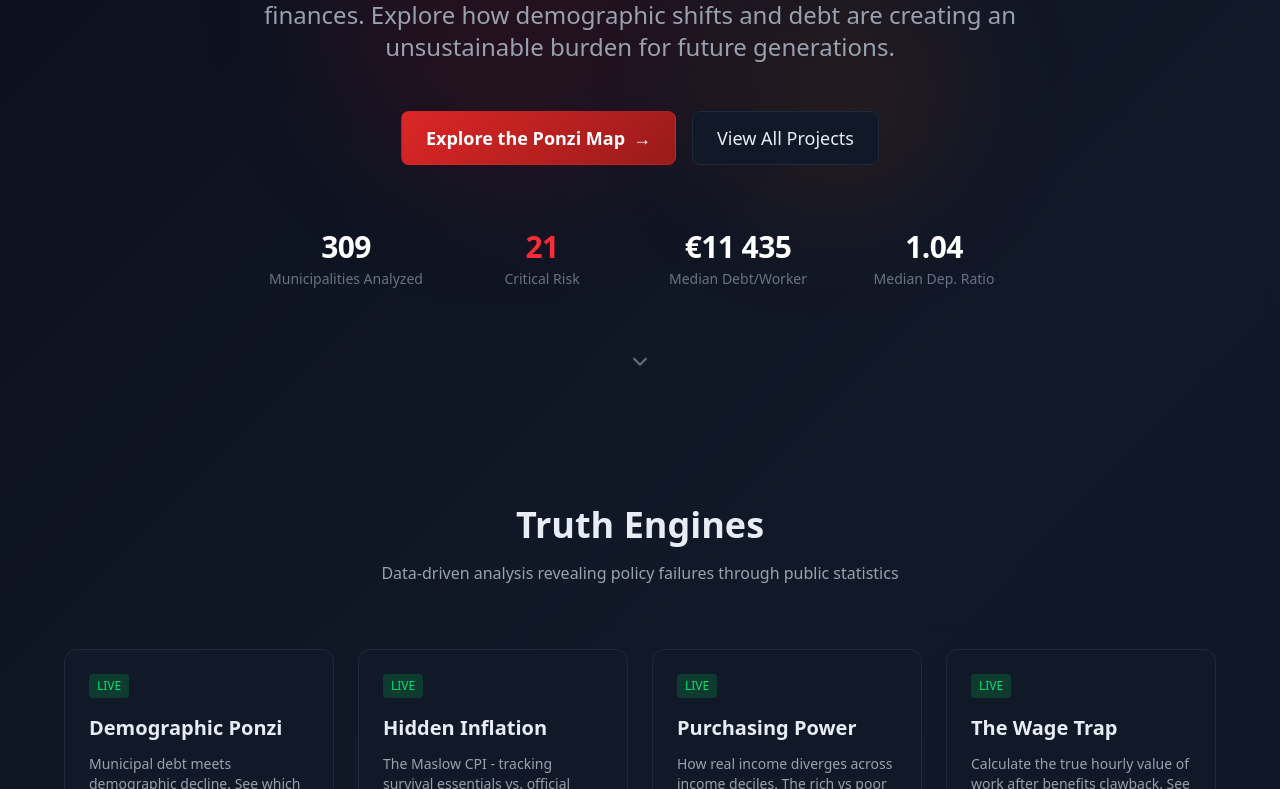
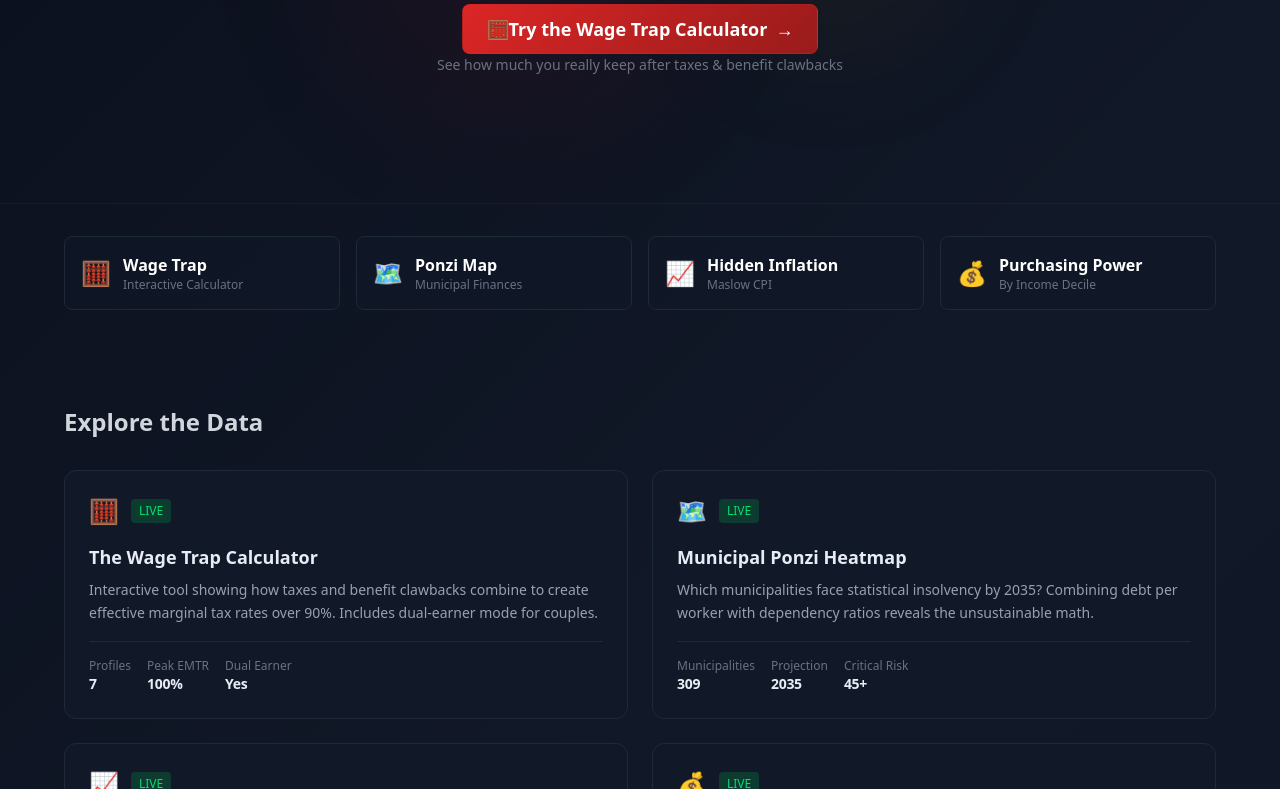
Before and after one commit to Olliwn/truth_engine, a Next.js app: page / in a window 1280 px wide. Shown: the part 391-1180 px from the top of the page. Built offline with nearby package versions, Linux system fonts and the light colour scheme.

Commit message:
Redesign main page for balanced project showcase
- Compact hero with generic branding
- Interactive Wage Trap Calculator as main CTA
- Quick links bar showing all 4 projects equally
- 2x2 grid for detailed project cards
- De-emphasize Ponzi Map from center stage

```diff
--- a/src/app/page.tsx
+++ b/src/app/page.tsx
@@ -1,151 +1,146 @@
 import Link from 'next/link';
-import { promises as fs } from 'fs';
-import path from 'path';
-import { PonziData } from '@/lib/types';
-import { formatNumber } from '@/lib/calculations';
-
-async function getPonziStats() {
-  try {
-    const filePath = path.join(process.cwd(), 'data', 'ponzi_index.json');
-    const data = await fs.readFile(filePath, 'utf-8');
-    const ponziData: PonziData = JSON.parse(data);
-    return ponziData['2035']?.statistics || null;
-  } catch {
-    return null;
-  }
-}
 
 export default async function Home() {
-  const stats = await getPonziStats();
-
   return (
     <main className="min-h-screen">
-      {/* Hero Section */}
-      <section className="relative min-h-screen flex items-center justify-center overflow-hidden">
+      {/* Hero Section - Compact */}
+      <section className="relative py-20 md:py-32 overflow-hidden">
         {/* Background gradient effects */}
         <div className="absolute inset-0 bg-gradient-to-b from-red-950/20 via-transparent to-transparent" />
-        <div className="absolute top-1/4 left-1/4 w-96 h-96 bg-red-600/10 rounded-full blur-3xl" />
-        <div className="absolute bottom-1/4 right-1/4 w-64 h-64 bg-orange-600/10 rounded-full blur-3xl" />
+        <div className="absolute top-1/4 left-1/4 w-96 h-96 bg-red-600/5 rounded-full blur-3xl" />
+        <div className="absolute bottom-1/4 right-1/4 w-64 h-64 bg-amber-600/5 rounded-full blur-3xl" />
 
         <div className="relative z-10 max-w-5xl mx-auto px-6 text-center">
           {/* Badge */}
           <div className="inline-flex items-center gap-2 px-4 py-2 bg-red-950/30 border border-red-900/50 rounded-full text-red-400 text-sm mb-8 animate-fade-in-up">
             <span className="w-2 h-2 bg-red-500 rounded-full animate-pulse" />
-            Data updated from Statistics Finland
+            Public data • Open source • No agenda
           </div>
 
           {/* Main headline */}
-          <h1 className="text-5xl md:text-7xl font-bold mb-6 animate-fade-in-up delay-100">
-            <span className="text-white">The Numbers</span>
-            <br />
-            <span className="text-red-500 text-glow">Don't Lie</span>
+          <h1 className="text-5xl md:text-6xl font-bold mb-6 animate-fade-in-up delay-100">
+            <span className="text-white">Finland</span>{' '}
+            <span className="text-red-500 text-glow">Truth Engine</span>
           </h1>
 
-          <p className="text-xl md:text-2xl text-gray-400 max-w-3xl mx-auto mb-12 animate-fade-in-up delay-200">
-            Revealing the mathematical reality behind Finnish municipal finances.
-            Explore how demographic shifts and debt are creating an unsustainable
-            burden for future generations.
+          <p className="text-xl text-gray-400 max-w-2xl mx-auto mb-10 animate-fade-in-up delay-200">
+            Data-driven analysis of Finnish economic policy.
+            Revealing what the numbers actually say about taxes, benefits,
+            inflation, and municipal finances.
           </p>
 
-          {/* CTA Buttons */}
-          <div className="flex flex-col sm:flex-row gap-4 justify-center animate-fade-in-up delay-300">
-            <Link href="/beta" className="btn-primary text-lg">
-              Explore the Ponzi Map
-              <span className="ml-2">→</span>
+          {/* Quick access to interactive tool */}
+          <div className="animate-fade-in-up delay-300">
+            <Link href="/alpha" className="btn-primary text-lg group">
+              <span>🧮</span>
+              Try the Wage Trap Calculator
+              <span className="ml-2 group-hover:translate-x-1 transition-transform">→</span>
             </Link>
-            <a href="#projects" className="btn-secondary text-lg">
-              View All Projects
-            </a>
+            <p className="text-sm text-gray-500 mt-3">
+              See how much you really keep after taxes & benefit clawbacks
+            </p>
           </div>
-
-          {/* Quick Stats */}
-          {stats && (
-            <div className="grid grid-cols-2 md:grid-cols-4 gap-4 mt-16 animate-fade-in-up delay-400">
-              <QuickStat
-                value={stats.total_municipalities.toString()}
-                label="Municipalities Analyzed"
-              />
-              <QuickStat
-                value={stats.risk_distribution.critical.toString()}
-                label="Critical Risk"
-                highlight
-              />
-              <QuickStat
-                value={`€${formatNumber(stats.debt_per_worker.median)}`}
-                label="Median Debt/Worker"
-              />
-              <QuickStat
-                value={stats.dependency_ratio.median.toFixed(2)}
-                label="Median Dep. Ratio"
-              />
-            </div>
-          )}
-        </div>
-
-        {/* Scroll indicator */}
-        <div className="absolute bottom-8 left-1/2 -translate-x-1/2 animate-bounce">
-          <svg xmlns="http://www.w3.org/2000/svg" width="24" height="24" viewBox="0 0 24 24" fill="none" stroke="currentColor" strokeWidth="2" strokeLinecap="round" strokeLinejoin="round" className="text-gray-500">
-            <polyline points="6 9 12 15 18 9"></polyline>
-          </svg>
         </div>
       </section>
 
-      {/* Projects Section */}
-      <section id="projects" className="py-24 px-6">
+      {/* Featured Projects Grid */}
+      <section className="py-8 px-6 border-t border-gray-800/50">
         <div className="max-w-6xl mx-auto">
-          <h2 className="text-3xl md:text-4xl font-bold mb-4 text-center">
-            Truth Engines
+          <div className="grid md:grid-cols-2 lg:grid-cols-4 gap-4">
+            <FeaturedCard
+              emoji="🧮"
+              title="Wage Trap"
+              subtitle="Interactive Calculator"
+              href="/alpha"
+              color="amber"
+            />
+            <FeaturedCard
+              emoji="🗺️"
+              title="Ponzi Map"
+              subtitle="Municipal Finances"
+              href="/beta"
+              color="red"
+            />
+            <FeaturedCard
+              emoji="📈"
+              title="Hidden Inflation"
+              subtitle="Maslow CPI"
+              href="/gamma"
+              color="orange"
+            />
+            <FeaturedCard
+              emoji="💰"
+              title="Purchasing Power"
+              subtitle="By Income Decile"
+              href="/delta"
+              color="green"
+            />
+          </div>
+        </div>
+      </section>
+
+      {/* Detailed Projects Section */}
+      <section id="projects" className="py-16 px-6">
+        <div className="max-w-6xl mx-auto">
+          <h2 className="text-2xl font-bold mb-8 text-gray-300">
+            Explore the Data
           </h2>
-          <p className="text-gray-400 text-center max-w-2xl mx-auto mb-16">
-            Data-driven analysis revealing policy failures through public statistics
-          </p>
 
-          <div className="grid md:grid-cols-2 lg:grid-cols-4 gap-6">
-            {/* Project Beta */}
+          <div className="grid md:grid-cols-2 gap-6">
+            {/* Project Alpha - Wage Trap */}
             <ProjectCard
-              title="Demographic Ponzi"
+              title="The Wage Trap Calculator"
+              emoji="🧮"
               status="live"
-              description="Municipal debt meets demographic decline. See which municipalities face statistical insolvency by 2035."
+              description="Interactive tool showing how taxes and benefit clawbacks combine to create effective marginal tax rates over 90%. Includes dual-earner mode for couples."
+              href="/alpha"
+              highlight
+              metrics={[
+                { label: 'Profiles', value: '7' },
+                { label: 'Peak EMTR', value: '100%' },
+                { label: 'Dual Earner', value: 'Yes' },
+              ]}
+            />
+
+            {/* Project Beta - Ponzi Map */}
+            <ProjectCard
+              title="Municipal Ponzi Heatmap"
+              emoji="🗺️"
+              status="live"
+              description="Which municipalities face statistical insolvency by 2035? Combining debt per worker with dependency ratios reveals the unsustainable math."
               href="/beta"
               metrics={[
                 { label: 'Municipalities', value: '309' },
                 { label: 'Projection', value: '2035' },
+                { label: 'Critical Risk', value: '45+' },
               ]}
             />
 
-            {/* Project Gamma */}
+            {/* Project Gamma - Inflation */}
             <ProjectCard
-              title="Hidden Inflation"
+              title="Hidden Inflation (Maslow CPI)"
+              emoji="📈"
               status="live"
-              description="The Maslow CPI - tracking survival essentials vs. official inflation."
+              description="Official CPI includes TVs and holidays. What if we only tracked essentials? The 'Maslow CPI' shows working-class inflation is higher."
               href="/gamma"
               metrics={[
                 { label: 'Period', value: '2015-2024' },
-                { label: 'Gap', value: '+2.0pp' },
+                { label: 'Gap', value: '+8pp' },
+                { label: 'Asset Index', value: '+89%' },
               ]}
             />
 
-            {/* Project Delta */}
+            {/* Project Delta - Purchasing Power */}
             <ProjectCard
-              title="Purchasing Power"
+              title="Purchasing Power by Decile"
+              emoji="💰"
               status="live"
-              description="How real income diverges across income deciles. The rich vs poor divide."
+              description="Tracking real income and wealth across income groups since 2015. See how prosperity gains have been distributed—or not."
               href="/delta"
               metrics={[
                 { label: 'Bottom 10%', value: '-23%' },
                 { label: 'Top 10%', value: '-15%' },
-              ]}
-            />
-
-            {/* Project Alpha */}
-            <ProjectCard
-              title="The Wage Trap"
-              status="live"
-              description="Calculate the true hourly value of work after benefits clawback. See where EMTR hits 90%+."
-              href="/alpha"
-              metrics={[
-                { label: 'Peak EMTR', value: '90%+' },
-                { label: 'Profiles', value: '7' },
+                { label: 'Wealth Gap', value: '↗️' },
               ]}
             />
           </div>
@@ -192,33 +187,64 @@ export default async function Home() {
   );
 }
 
-function QuickStat({ value, label, highlight = false }: { value: string; label: string; highlight?: boolean }) {
+function FeaturedCard({
+  emoji,
+  title,
+  subtitle,
+  href,
+  color = 'red'
+}: {
+  emoji: string;
+  title: string;
+  subtitle: string;
+  href: string;
+  color?: 'red' | 'amber' | 'orange' | 'green';
+}) {
+  const colorClasses = {
+    red: 'hover:border-red-500/50 hover:bg-red-950/20',
+    amber: 'hover:border-amber-500/50 hover:bg-amber-950/20',
+    orange: 'hover:border-orange-500/50 hover:bg-orange-950/20',
+    green: 'hover:border-green-500/50 hover:bg-green-950/20',
+  };
+
   return (
-    <div className="text-center">
-      <div className={`text-3xl font-bold mono-data ${highlight ? 'text-red-500' : 'text-white'}`}>
-        {value}
+    <Link href={href}>
+      <div className={`p-4 rounded-lg border border-gray-800 bg-gray-900/50 transition-all cursor-pointer ${colorClasses[color]}`}>
+        <div className="flex items-center gap-3">
+          <span className="text-2xl">{emoji}</span>
+          <div>
+            <div className="font-semibold text-white">{title}</div>
+            <div className="text-xs text-gray-500">{subtitle}</div>
+          </div>
+        </div>
       </div>
-      <div className="text-gray-500 text-sm mt-1">{label}</div>
-    </div>
+    </Link>
   );
 }
 
 function ProjectCard({
   title,
+  emoji,
   status,
   description,
   href,
-  metrics
+  metrics,
+  highlight = false,
 }: {
   title: string;
+  emoji: string;
   status: 'live' | 'coming';
   description: string;
   href?: string;
   metrics: { label: string; value: string }[];
+  highlight?: boolean;
 }) {
   const content = (
-    <div className={`card p-6 h-full transition-all ${href ? 'hover:border-red-900/50 hover:shadow-lg hover:shadow-red-950/20 cursor-pointer' : 'opacity-70'}`}>
-      <div className="flex items-center gap-2 mb-4">
+    <div className={`card p-6 h-full transition-all ${
+      href ? 'hover:border-red-900/50 hover:shadow-lg hover:shadow-red-950/20 cursor-pointer' : 'opacity-70'
+    } ${highlight ? 'border-amber-500/30 bg-amber-950/10' : ''}`}>
+      <div className="flex items-center gap-3 mb-4">
+        <span className="text-2xl">{emoji}</span>
         <span className={`px-2 py-1 rounded text-xs font-medium ${
           status === 'live'
             ? 'bg-green-500/20 text-green-400'
@@ -227,13 +253,13 @@ function ProjectCard({
           {status === 'live' ? 'LIVE' : 'COMING SOON'}
         </span>
       </div>
-      <h3 className="text-xl font-bold mb-3">{title}</h3>
-      <p className="text-gray-400 text-sm mb-6">{description}</p>
-      <div className="flex flex-wrap gap-4 mt-auto">
+      <h3 className="text-lg font-bold mb-2">{title}</h3>
+      <p className="text-gray-400 text-sm mb-4 leading-relaxed">{description}</p>
+      <div className="flex flex-wrap gap-4 mt-auto pt-4 border-t border-gray-800">
         {metrics.map((m, i) => (
           <div key={i}>
             <div className="text-gray-500 text-xs">{m.label}</div>
-            <div className="font-semibold mono-data">{m.value}</div>
+            <div className="font-semibold mono-data text-sm">{m.value}</div>
           </div>
         ))}
       </div>
```
